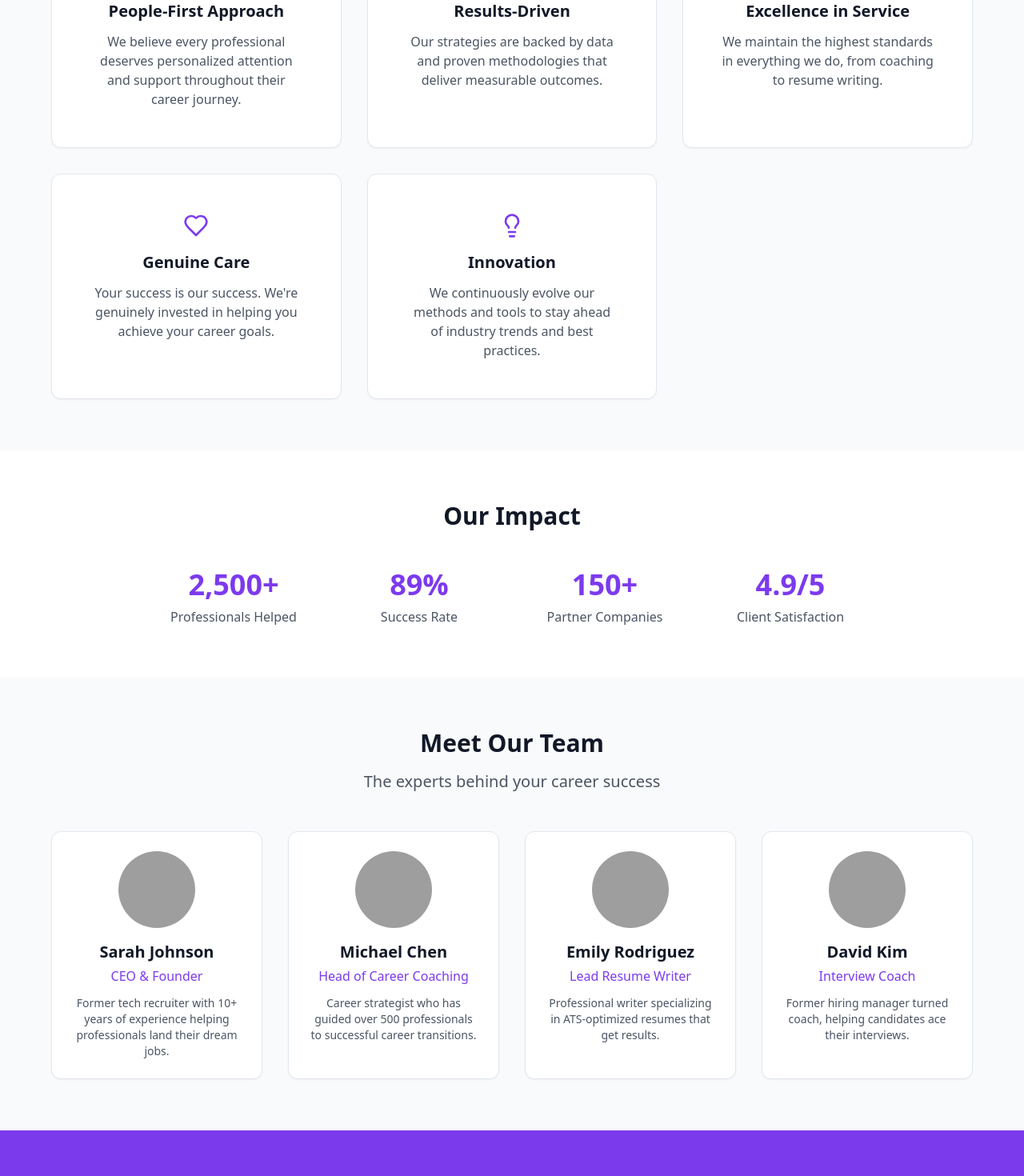
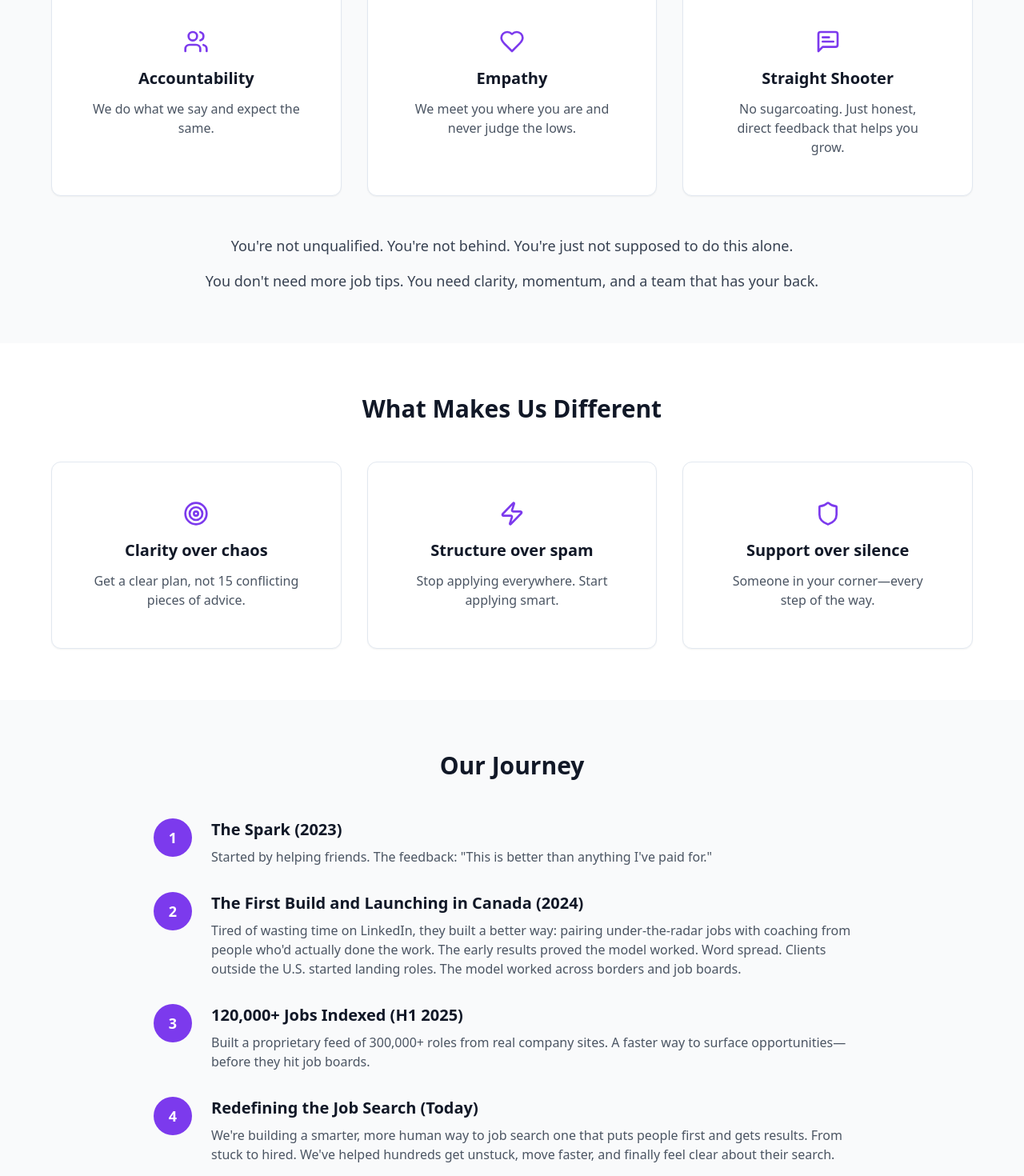
Before and after one commit to interroom-product/new-website, a Next.js app: page /about in a window 1280 px wide. Shown: the part 1320-2790 px from the top of the page at 80% size. Built offline with nearby package versions, Linux system fonts and the light colour scheme; grey boxes are pictures that could not be loaded.

Commit message:
feat: update about page with new values and impact sections
Add collaboration image and update text; replace values and impact sections.

#VERCEL_SKIP

Co-authored-by: null <215475725+interroom-product@users.noreply.github.com>

```diff
--- a/app/about/page.tsx
+++ b/app/about/page.tsx
@@ -1,9 +1,8 @@
 import Navbar from "@/components/navbar"
 import Footer from "@/components/footer"
 import { Card, CardContent } from "@/components/ui/card"
-import { Badge } from "@/components/ui/badge"
 import { Button } from "@/components/ui/button"
-import { Users, Target, Award, Heart, Lightbulb } from "lucide-react"
+import { Users, Target, Heart, MessageSquareText, Zap, Shield } from "lucide-react"
 import Image from "next/image"
 
 export default function AboutPage() {
@@ -37,37 +36,37 @@ export default function AboutPage() {
   const values = [
     {
       icon: <Users className="h-8 w-8 text-violet-600" />,
-      title: "People-First Approach",
-      description:
-        "We believe every professional deserves personalized attention and support throughout their career journey.",
-    },
-    {
-      icon: <Target className="h-8 w-8 text-violet-600" />,
-      title: "Results-Driven",
-      description: "Our strategies are backed by data and proven methodologies that deliver measurable outcomes.",
-    },
-    {
-      icon: <Award className="h-8 w-8 text-violet-600" />,
-      title: "Excellence in Service",
-      description: "We maintain the highest standards in everything we do, from coaching to resume writing.",
+      title: "Accountability",
+      description: "We do what we say and expect the same.",
     },
     {
       icon: <Heart className="h-8 w-8 text-violet-600" />,
-      title: "Genuine Care",
-      description: "Your success is our success. We're genuinely invested in helping you achieve your career goals.",
+      title: "Empathy",
+      description: "We meet you where you are and never judge the lows.",
     },
     {
-      icon: <Lightbulb className="h-8 w-8 text-violet-600" />,
-      title: "Innovation",
-      description: "We continuously evolve our methods and tools to stay ahead of industry trends and best practices.",
+      icon: <MessageSquareText className="h-8 w-8 text-violet-600" />,
+      title: "Straight Shooter",
+      description: "No sugarcoating. Just honest, direct feedback that helps you grow.",
     },
   ]
 
-  const achievements = [
-    { number: "2,500+", label: "Professionals Helped" },
-    { number: "89%", label: "Success Rate" },
-    { number: "150+", label: "Partner Companies" },
-    { number: "4.9/5", label: "Client Satisfaction" },
+  const differentiators = [
+    {
+      icon: <Target className="h-8 w-8 text-violet-600" />,
+      title: "Clarity over chaos",
+      description: "Get a clear plan, not 15 conflicting pieces of advice.",
+    },
+    {
+      icon: <Zap className="h-8 w-8 text-violet-600" />,
+      title: "Structure over spam",
+      description: "Stop applying everywhere. Start applying smart.",
+    },
+    {
+      icon: <Shield className="h-8 w-8 text-violet-600" />,
+      title: "Support over silence",
+      description: "Someone in your corner—every step of the way.",
+    },
   ]
 
   return (
@@ -78,17 +77,15 @@ export default function AboutPage() {
       <section className="pt-24 pb-16 bg-gradient-to-b from-violet-50 to-white">
         <div className="container mx-auto px-4">
           <div className="max-w-4xl mx-auto text-center">
-            <Badge variant="secondary" className="mb-4">
-              About InterRoom
-            </Badge>
             <h1 className="text-4xl md:text-6xl font-bold text-gray-900 mb-6">
-              Empowering Careers,
-              <span className="text-violet-600"> Transforming Lives</span>
+              You Don't Need More Job Tips.
+              <span className="text-violet-600"> You Need a Partner.</span>
             </h1>
             <p className="text-xl text-gray-600 mb-8 leading-relaxed">
               Founded in 2020, InterRoom has become the trusted partner for professionals seeking to accelerate their
               careers and land their dream jobs. Our mission is to democratize access to high-quality career services
-              and make professional success achievable for everyone.
+              and make professional success achievable for everyone. We want to be the only tool job seekers need in
+              their job search.
             </p>
           </div>
         </div>
@@ -119,8 +116,8 @@ export default function AboutPage() {
               </div>
               <div className="relative">
                 <Image
-                  src="/placeholder.jpg"
-                  alt="Our story"
+                  src="/images/about/interroom-collaboration.jpg"
+                  alt="A career coach and a client collaborating on a job search strategy"
                   width={500}
                   height={400}
                   className="rounded-lg shadow-lg"
@@ -137,9 +134,8 @@ export default function AboutPage() {
           <div className="max-w-6xl mx-auto">
             <div className="text-center mb-12">
               <h2 className="text-3xl font-bold text-gray-900 mb-4">Our Values</h2>
-              <p className="text-xl text-gray-600">The principles that guide everything we do</p>
             </div>
-            <div className="grid md:grid-cols-2 lg:grid-cols-3 gap-8">
+            <div className="grid md:grid-cols-3 gap-8 mb-12">
               {values.map((value, index) => (
                 <Card key={index} className="text-center p-6 hover:shadow-lg transition-shadow">
                   <CardContent className="pt-6">
@@ -150,53 +146,105 @@ export default function AboutPage() {
                 </Card>
               ))}
             </div>
+            <div className="text-center space-y-4">
+              <p className="text-lg text-gray-700">
+                You're not unqualified. You're not behind. You're just not supposed to do this alone.
+              </p>
+              <p className="text-lg text-gray-700">
+                You don't need more job tips. You need clarity, momentum, and a team that has your back.
+              </p>
+            </div>
           </div>
         </div>
       </section>
 
-      {/* Achievements Section */}
+      {/* What Makes Us Different Section */}
       <section className="py-16">
         <div className="container mx-auto px-4">
-          <div className="max-w-4xl mx-auto text-center">
-            <h2 className="text-3xl font-bold text-gray-900 mb-12">Our Impact</h2>
-            <div className="grid grid-cols-2 md:grid-cols-4 gap-8">
-              {achievements.map((achievement, index) => (
-                <div key={index} className="text-center">
-                  <div className="text-4xl font-bold text-violet-600 mb-2">{achievement.number}</div>
-                  <div className="text-gray-600">{achievement.label}</div>
-                </div>
+          <div className="max-w-6xl mx-auto">
+            <div className="text-center mb-12">
+              <h2 className="text-3xl font-bold text-gray-900 mb-4">What Makes Us Different</h2>
+            </div>
+            <div className="grid md:grid-cols-3 gap-8">
+              {differentiators.map((item, index) => (
+                <Card key={index} className="text-center p-6 hover:shadow-lg transition-shadow">
+                  <CardContent className="pt-6">
+                    <div className="flex justify-center mb-4">{item.icon}</div>
+                    <h3 className="text-xl font-semibold text-gray-900 mb-3">{item.title}</h3>
+                    <p className="text-gray-600">{item.description}</p>
+                  </CardContent>
+                </Card>
               ))}
             </div>
           </div>
         </div>
       </section>
 
-      {/* Team Section */}
+      {/* Journey Section */}
       <section className="py-16 bg-gray-50">
         <div className="container mx-auto px-4">
-          <div className="max-w-6xl mx-auto">
+          <div className="max-w-4xl mx-auto">
             <div className="text-center mb-12">
-              <h2 className="text-3xl font-bold text-gray-900 mb-4">Meet Our Team</h2>
-              <p className="text-xl text-gray-600">The experts behind your career success</p>
+              <h2 className="text-3xl font-bold text-gray-900 mb-4">Our Journey</h2>
             </div>
-            <div className="grid md:grid-cols-2 lg:grid-cols-4 gap-8">
-              {teamMembers.map((member, index) => (
-                <Card key={index} className="text-center hover:shadow-lg transition-shadow">
-                  <CardContent className="pt-6">
-                    <div className="relative w-24 h-24 mx-auto mb-4">
-                      <Image
-                        src={member.image || "/placeholder.svg"}
-                        alt={member.name}
-                        fill
-                        className="rounded-full object-cover"
-                      />
-                    </div>
-                    <h3 className="text-xl font-semibold text-gray-900 mb-1">{member.name}</h3>
-                    <p className="text-violet-600 font-medium mb-3">{member.role}</p>
-                    <p className="text-gray-600 text-sm">{member.bio}</p>
-                  </CardContent>
-                </Card>
-              ))}
+            <div className="space-y-8">
+              <div className="flex items-start gap-6">
+                <div className="flex-shrink-0 w-12 h-12 bg-violet-600 text-white rounded-full flex items-center justify-center font-bold text-lg">
+                  1
+                </div>
+                <div>
+                  <h3 className="text-xl font-semibold text-gray-900 mb-2">The Spark (2023)</h3>
+                  <p className="text-gray-600">
+                    Started by helping friends. The feedback: "This is better than anything I've paid for."
+                  </p>
+                </div>
+              </div>
+              <div className="flex items-start gap-6">
+                <div className="flex-shrink-0 w-12 h-12 bg-violet-600 text-white rounded-full flex items-center justify-center font-bold text-lg">
+                  2
+                </div>
+                <div>
+                  <h3 className="text-xl font-semibold text-gray-900 mb-2">
+                    The First Build and Launching in Canada (2024)
+                  </h3>
+                  <p className="text-gray-600">
+                    Tired of wasting time on LinkedIn, they built a better way: pairing under-the-radar jobs with
+                    coaching from people who'd actually done the work. The early results proved the model worked. Word
+                    spread. Clients outside the U.S. started landing roles. The model worked across borders and job
+                    boards.
+                  </p>
+                </div>
+              </div>
+              <div className="flex items-start gap-6">
+                <div className="flex-shrink-0 w-12 h-12 bg-violet-600 text-white rounded-full flex items-center justify-center font-bold text-lg">
+                  3
+                </div>
+                <div>
+                  <h3 className="text-xl font-semibold text-gray-900 mb-2">120,000+ Jobs Indexed (H1 2025)</h3>
+                  <p className="text-gray-600">
+                    Built a proprietary feed of 300,000+ roles from real company sites. A faster way to surface
+                    opportunities—before they hit job boards.
+                  </p>
+                </div>
+              </div>
+              <div className="flex items-start gap-6">
+                <div className="flex-shrink-0 w-12 h-12 bg-violet-600 text-white rounded-full flex items-center justify-center font-bold text-lg">
+                  4
+                </div>
+                <div>
+                  <h3 className="text-xl font-semibold text-gray-900 mb-2">Redefining the Job Search (Today)</h3>
+                  <p className="text-gray-600">
+                    We're building a smarter, more human way to job search one that puts people first and gets results.
+                    From stuck to hired. We've helped hundreds get unstuck, move faster, and finally feel clear about
+                    their search.
+                  </p>
+                </div>
+              </div>
+            </div>
+            <div className="text-center mt-12">
+              <p className="text-lg text-gray-700">
+                Welcome to InterRoom. Let's find your job and your confidence together.
+              </p>
             </div>
           </div>
         </div>
```
Also changed, not shown: public/images/about/interroom-collaboration.jpg (added).
